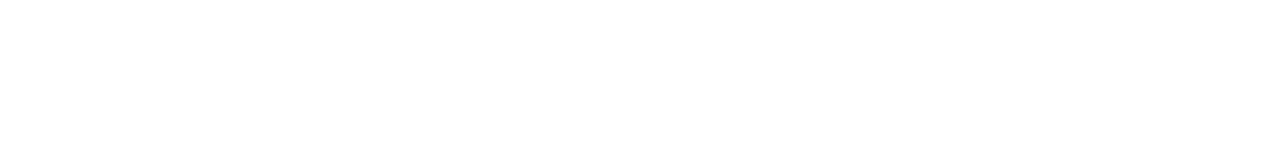
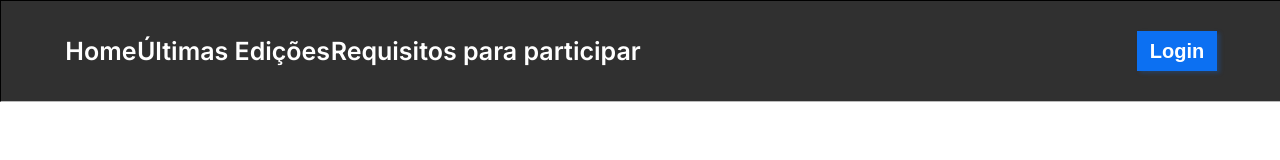
Before and after one commit to Vannucci-021/BootCamp, a plain HTML site: page index.html in a window 1280 px wide. Drawn offline with Linux system fonts and the light colour scheme.

Commit message:
Finalizando a parte de navegação

```diff
--- a/index.html
+++ b/index.html
@@ -3,9 +3,19 @@
 <head>
     <meta charset="UTF-8">
     <meta name="viewport" content="width=device-width, initial-scale=1.0">
-    <title>Document</title>
+    <!-- CSS -->
+    <link rel="stylesheet" href="style.css">
+    <title>BootCamp DNC</title>
 </head>
+
 <body>
-
+    <nav id="principal">
+        <div id="menu">
+            <a href="">Home</a>
+            <a href="">Últimas Edições</a>
+            <a href="">Requisitos para participar</a>
+        </div>
+        <button>Login</button>
+    </nav>
 </body>
 </html>
--- /dev/null
+++ b/style.css
@@ -0,0 +1,52 @@
+/* Fonte */
+@import url('https://fonts.googleapis.com/css2?family=Inter:ital,opsz,wght@0,14..32,100..900;1,14..32,100..900&display=swap');
+body {
+    margin: 0;
+    padding: 0;
+    box-sizing: border-box;
+    font-family: 'Inter', sans-serif;
+}
+
+#principal {
+    display: flex;
+    justify-content: space-between;
+    width: 100%;
+    height: 100px;
+    border: 1px solid black;
+    background-color: #303030;
+    align-items: center;
+    border-bottom: 1px solid #BABABA;
+}
+
+    #menu {
+        display: flex;
+        width: 45%;
+        justify-content: space-around;
+        align-items: center;
+
+        margin-left: 5%;
+    }
+
+    #principal div a {
+        font-size: 25px;
+        font-weight: 600;
+        color: white;
+        text-decoration: none;
+    }
+
+    #principal div a:hover {
+        color: #CCCCCC;
+    }
+
+    #principal button {
+        width: 80px;
+        height: 40px;
+        margin-right: 5%;
+        border: 0px;
+        font-size: 20px;
+        font-weight: 600;
+        background-color: #0C70F2;
+        box-shadow: 3px 2px 4px rgba(12, 112, 242, 0.25);
+        color: white;
+        cursor: pointer ;
+    }
```
